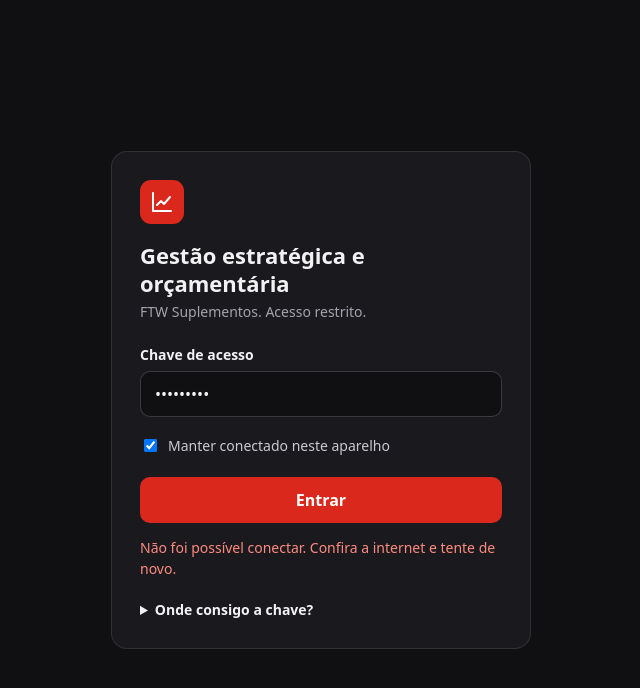
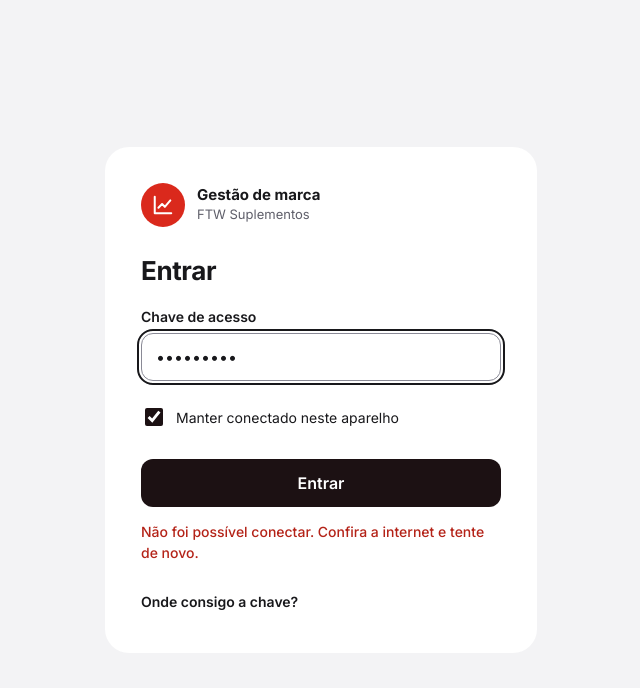
Before and after one commit to MKTmedia-create/gestao, a plain HTML site: page index.html in a window 1280 px wide. Both pictures are taken after typing "Sample123" into the empty fields and a click on the button "Entrar". Shown: the whole page, without its empty margins (319-959 px from the left). Drawn offline with Linux system fonts and the light colour scheme; no server answers.

Commit message:
Tela de entrada com o novo visual e a fonte do sistema
Co-Authored-By: Claude Fable 5.2 <noreply@anthropic.com>
Claude-Session: https://claude.ai/code/session_01AFD8KWqYT4KU37ekczgeYy

```diff
--- a/index.html
+++ b/index.html
@@ -6,32 +6,38 @@
 <meta name="robots" content="noindex, nofollow">
 <title>Gestão — FTW Suplementos</title>
 <style>
-  body.entrada{margin:0;min-height:100vh;display:grid;place-items:center;background:#101012;color:#f2f2f4;font-family:ui-sans-serif,system-ui,-apple-system,"Segoe UI","Helvetica Neue",Arial,sans-serif;font-size:16px;line-height:1.5}
-  .cx{box-sizing:border-box;width:min(92vw,420px);background:#1a1a1e;border:1px solid rgba(255,255,255,.1);border-radius:16px;padding:28px}
-  .cx .marca{width:44px;height:44px;border-radius:11px;background:#DA291C;display:grid;place-items:center;margin-bottom:18px}
-  .cx h1{font-size:22px;line-height:1.25;margin:0 0 4px;font-weight:650}
-  .cx .sub{margin:0 0 22px;color:#a3a3ad;font-size:14px}
+  @font-face{font-family:"Inter";src:url("fonts/inter-latin-wght-normal.woff2") format("woff2");font-weight:100 900;font-style:normal;font-display:swap}
+  :root{color-scheme:light;--e-tela:#F3F3F5;--e-folha:#FFFFFF;--e-suave:#F3F3F5;--e-tinta:#18181B;--e-apagado:#5F5F6A;--e-linha:#8A8A96;--e-primario:#1C1113;--e-primario-texto:#FFFFFF;--e-marca:#DA291C;--e-erro:#B42318}
+  :root[data-tema="escuro"]{color-scheme:dark;--e-tela:#0E0E10;--e-folha:#161619;--e-suave:#232328;--e-tinta:#F4F4F5;--e-apagado:#A8A8B3;--e-linha:#7A7A86;--e-primario:#F4F4F5;--e-primario-texto:#18181B;--e-marca:#E5392C;--e-erro:#FF8A7E}
+  body.entrada{margin:0;min-height:100vh;display:grid;place-items:center;padding:20px;box-sizing:border-box;background:var(--e-tela);color:var(--e-tinta);font-family:"Inter",ui-sans-serif,system-ui,-apple-system,"Segoe UI","Helvetica Neue",Arial,sans-serif;font-size:16px;line-height:1.5;-webkit-font-smoothing:antialiased}
+  .cx{box-sizing:border-box;width:min(100%,432px);background:var(--e-folha);border-radius:24px;padding:clamp(24px,5vw,36px)}
+  .cx .marca{display:flex;align-items:center;gap:12px;margin-bottom:28px}
+  .cx .marca i{flex:none;width:44px;height:44px;border-radius:50%;background:var(--e-marca);display:grid;place-items:center}
+  .cx .marca b{display:block;font-size:15px;font-weight:700;line-height:1.25}
+  .cx .marca small{display:block;font-size:13px;color:var(--e-apagado)}
+  .cx h1{font-size:26px;line-height:1.2;margin:0 0 20px;font-weight:700;letter-spacing:-.015em}
   .cx label{display:block;font-size:14px;font-weight:600;margin-bottom:6px}
-  .cx input[type=password]{box-sizing:border-box;width:100%;min-height:46px;padding:0 14px;border-radius:10px;border:1px solid rgba(255,255,255,.18);background:#101012;color:inherit;font:inherit}
-  .cx input[type=password]:focus-visible,.cx button:focus-visible,.cx summary:focus-visible{outline:2px solid #DA291C;outline-offset:2px}
-  .cx .ck{display:flex;align-items:center;gap:8px;font-weight:400;color:#c9c9d1;margin:14px 0 18px;min-height:28px}
-  .cx button{width:100%;min-height:46px;border:0;border-radius:10px;background:#DA291C;color:#fff;font:inherit;font-weight:600;cursor:pointer}
-  .cx button:disabled{opacity:.6;cursor:default}
-  .cx #msg{margin:14px 0 0;color:#ff8a80;font-size:14px}
-  .cx details{margin-top:20px;font-size:14px;color:#c9c9d1}
-  .cx summary{cursor:pointer;font-weight:600;color:#f2f2f4}
+  .cx input[type=password]{box-sizing:border-box;width:100%;min-height:48px;padding:0 14px;border-radius:12px;border:1px solid var(--e-linha);background:var(--e-folha);color:inherit;font:inherit}
+  .cx input[type=password]:focus-visible,.cx button:focus-visible,.cx summary:focus-visible,.cx input[type=checkbox]:focus-visible{outline:2px solid var(--e-tinta);outline-offset:2px}
+  .cx .ck{display:flex;align-items:center;gap:10px;font-weight:400;margin:14px 0 20px;min-height:44px}
+  .cx .ck input{width:18px;height:18px;accent-color:var(--e-primario)}
+  .cx button{width:100%;min-height:48px;border:0;border-radius:12px;background:var(--e-primario);color:var(--e-primario-texto);font:inherit;font-weight:600;cursor:pointer}
+  .cx button:disabled{cursor:default;opacity:.7}
+  .cx #msg{margin:14px 0 0;color:var(--e-erro);font-size:14px;font-weight:500}
+  .cx details{margin-top:22px;font-size:14px;color:var(--e-apagado)}
+  .cx summary{cursor:pointer;font-weight:600;color:var(--e-tinta);min-height:32px;display:flex;align-items:center;gap:6px}
   .cx ol{margin:10px 0 0;padding-left:20px}
-  #sair{position:fixed;right:14px;bottom:14px;z-index:50;min-height:36px;padding:0 14px;border-radius:999px;border:1px solid rgba(128,128,128,.4);background:rgba(20,20,24,.85);color:#f2f2f4;font:500 13px ui-sans-serif,system-ui,sans-serif;cursor:pointer}
+  .cx li + li{margin-top:6px}
 </style>
 </head>
 <body class="entrada">
+<script>try { document.documentElement.dataset.tema = localStorage.getItem('gestao.tema') || 'claro'; } catch (e) { document.documentElement.dataset.tema = 'claro'; }</script>
 <main class="cx" id="entrada">
-  <div class="marca" aria-hidden="true"><svg width="24" height="24" viewBox="0 0 24 24" fill="none" stroke="#fff" stroke-width="2" stroke-linecap="round" stroke-linejoin="round"><path d="M3 3v18h18"/><path d="M7 15l4-4 3 3 6-7"/></svg></div>
-  <h1>Gestão estratégica e orçamentária</h1>
-  <p class="sub">FTW Suplementos. Acesso restrito.</p>
-  <form id="form">
+  <div class="marca"><i aria-hidden="true"><svg width="22" height="22" viewBox="0 0 24 24" fill="none" stroke="#fff" stroke-width="2.2" stroke-linecap="round" stroke-linejoin="round"><path d="M3 3v18h18"/><path d="M7 15l4-4 3 3 6-7"/></svg></i><span><b>Gestão de marca</b><small>FTW Suplementos</small></span></div>
+  <h1>Entrar</h1>
+  <form id="form" novalidate>
     <label for="chave">Chave de acesso</label>
-    <input id="chave" type="password" autocomplete="current-password" required>
+    <input id="chave" type="password" autocomplete="current-password" required aria-describedby="msg">
     <label class="ck"><input type="checkbox" id="lembrar" checked> Manter conectado neste aparelho</label>
     <button type="submit" id="entrar">Entrar</button>
     <p id="msg" role="alert" hidden></p>
@@ -47,7 +53,7 @@
 </main>
 <script>
 (() => {
-  const CFG = {dono: 'MKTmedia-create', repo: 'ftw-artefatos', ramo: 'main', app: 'artefatos/painel-investimento-marca', dados: 'gestao/dados', entrada: 'gestao/entrada'};
+  const CFG = {dono: 'MKTmedia-create', repo: 'ftw-artefatos', ramo: 'main', app: 'gestao/app', dados: 'gestao/dados', entrada: 'gestao/entrada'};
   const API = `https://api.github.com/repos/${CFG.dono}/${CFG.repo}/contents/`;
   const guarda = {
     le: () => sessionStorage.getItem('gestao.chave') || localStorage.getItem('gestao.chave') || '',
@@ -119,18 +125,17 @@
     scripts.forEach((s) => s.remove());
     window.claude = {use: async (n) => (n === 'db' ? db : n === 'arquivos' ? envio : null)};
     document.title = 'Gestão — FTW Suplementos';
-    document.head.querySelectorAll('style').forEach((s) => s.classList.add('da-entrada'));
     doc.head.querySelectorAll('style').forEach((s) => document.head.append(document.importNode(s, true)));
     document.body.className = doc.body.className;
     document.body.replaceChildren(...[...doc.body.childNodes].map((n) => document.importNode(n, true)));
     fontes.forEach((codigo) => { const s = document.createElement('script'); s.textContent = codigo; document.body.append(s); });
-    const sair = document.createElement('button'); sair.id = 'sair'; sair.type = 'button'; sair.textContent = 'Sair';
+    const sair = document.createElement('button'), pe = document.querySelector('.pd-nav-pe'); sair.id = 'sair'; sair.type = 'button'; sair.textContent = 'Sair';
     sair.addEventListener('click', () => { guarda.limpa(); location.reload(); });
-    document.body.append(sair);
+    if (pe) pe.append(sair); else { sair.className = 'solto'; document.body.append(sair); }
   };
 
   const form = document.getElementById('form'), campo = document.getElementById('chave'), botao = document.getElementById('entrar'), msg = document.getElementById('msg');
-  const avisa = (t) => { msg.textContent = t; msg.hidden = !t; };
+  const avisa = (t) => { msg.textContent = t; msg.hidden = !t; campo.setAttribute('aria-invalid', String(!!t)); if (t) campo.focus(); };
   const tenta = async (valor, lembrar) => {
     chave = valor.trim(); botao.disabled = true; botao.textContent = 'Entrando…'; avisa('');
     try { await monta(); guarda.poe(chave, lembrar); }
@@ -140,7 +145,7 @@
       avisa(e.status === 401 ? 'Chave inválida ou vencida. Confira e tente de novo.' : e.status === 403 || e.status === 404 ? 'Essa chave não tem acesso ao sistema.' : 'Não foi possível conectar. Confira a internet e tente de novo.');
     }
   };
-  form.addEventListener('submit', (ev) => { ev.preventDefault(); if (campo.value.trim()) tenta(campo.value, document.getElementById('lembrar').checked); });
+  form.addEventListener('submit', (ev) => { ev.preventDefault(); if (campo.value.trim()) tenta(campo.value, document.getElementById('lembrar').checked); else avisa('Cole a chave de acesso para entrar.'); });
   const salva = guarda.le();
   if (salva) tenta(salva, !!localStorage.getItem('gestao.chave'));
 })();
```
Also changed, not shown: fonts/LICENCA-Inter.txt (added), fonts/inter-latin-wght-normal.woff2 (added).
